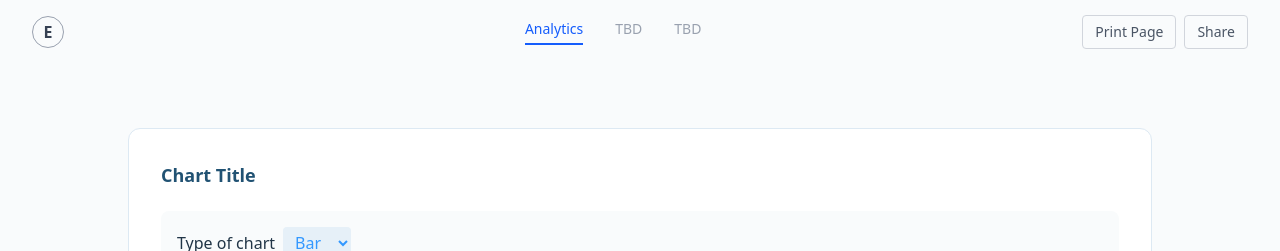
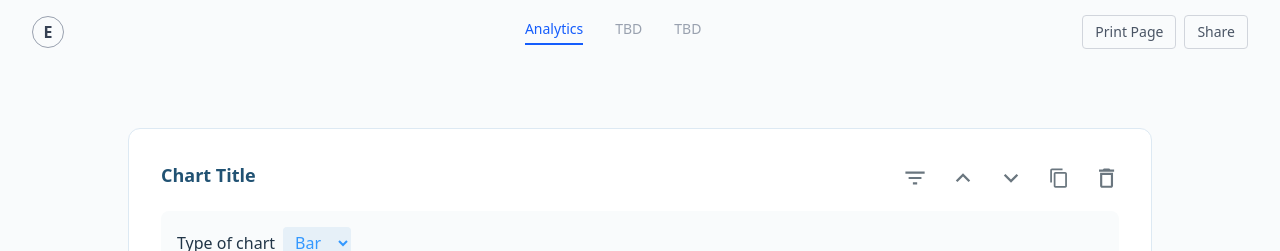
Before and after one commit to EmberShan/sf-data-dashbaord, a React (Vite) app: page / in a window 1280 px wide. Shown: the top 251 px of the page. Built offline with nearby package versions, Linux system fonts and the light colour scheme.

Commit message:
icon buttons added (not functional)

```diff
--- a/src/components/ChartCard.jsx
+++ b/src/components/ChartCard.jsx
@@ -158,7 +158,8 @@ const ChartCard = () => {
       className="bg-white rounded-xl border border-[#DDE9F3] p-8 mb-8 mx-auto"
       style={{ width: "80vw", maxWidth: 1200 }}
     >
-      <div className="text-[#215273] font-semibold text-lg mb-4">
+      <div className="flex items-center justify-between mb-4">
+        <div className="text-[#215273] font-semibold text-lg">
           {editingTitle ? (
             <input
               className="font-semibold text-lg text-[#215273] bg-white border border-[#DDE9F3] rounded px-2 py-1 outline-none focus:border-[#3398FF]"
@@ -179,6 +180,24 @@ const ChartCard = () => {
               <span className="block h-0.5 bg-[#3398FF] scale-x-0 group-hover:scale-x-100 transition-transform origin-left duration-200 mt-1 rounded-full" />
             </span>
           )}
+        </div>
+        <div className="flex items-center gap-6 ml-4">
+          <div className="hover:opacity-80 cursor-pointer">
+            <img src="/filter.svg" alt="Filter" className="w-6 h-6" style={{ filter: 'invert(56%) sepia(7%) saturate(370%) hue-rotate(169deg) brightness(93%) contrast(87%)' }} />
+          </div>
+          <div className="hover:opacity-80 cursor-pointer">
+            <img src="/up.svg" alt="Move Up" className="w-6 h-6" style={{ filter: 'invert(56%) sepia(7%) saturate(370%) hue-rotate(169deg) brightness(93%) contrast(87%)' }} />
+          </div>
+          <div className="hover:opacity-80 cursor-pointer">
+            <img src="/down.svg" alt="Move Down" className="w-6 h-6" style={{ filter: 'invert(56%) sepia(7%) saturate(370%) hue-rotate(169deg) brightness(93%) contrast(87%)' }} />
+          </div>
+          <div className="hover:opacity-80 cursor-pointer">
+            <img src="/duplicate.svg" alt="Duplicate" className="w-6 h-6" style={{ filter: 'invert(56%) sepia(7%) saturate(370%) hue-rotate(169deg) brightness(93%) contrast(87%)' }} />
+          </div>
+          <div className="hover:opacity-80 cursor-pointer">
+            <img src="/delete.svg" alt="Delete" className="w-6 h-6" style={{ filter: 'invert(56%) sepia(7%) saturate(370%) hue-rotate(169deg) brightness(93%) contrast(87%)' }} />
+          </div>
+        </div>
       </div>
       {/* Chart Settings */}
       <div className="bg-[#F9FBFC] rounded-lg p-4 mb-8 flex flex-col gap-4">
```
Lines whose indentation alone changed are shown as unchanged.
